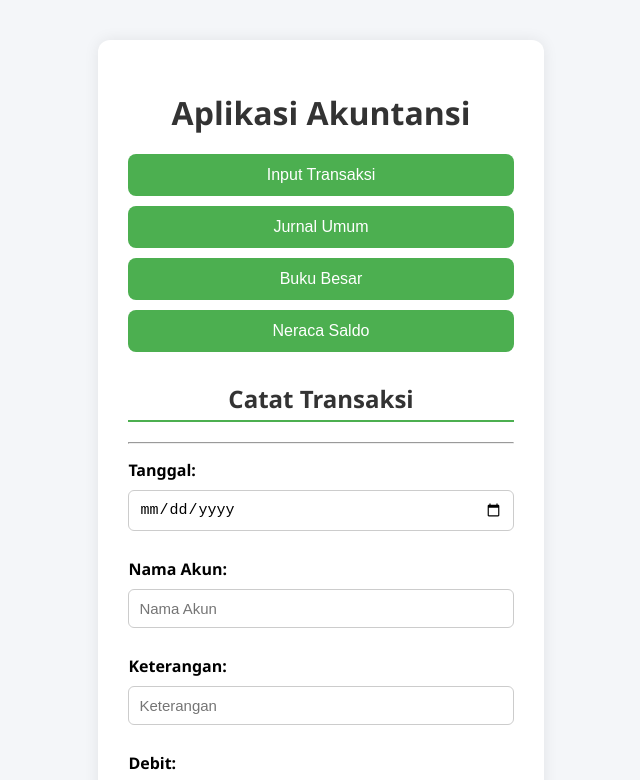
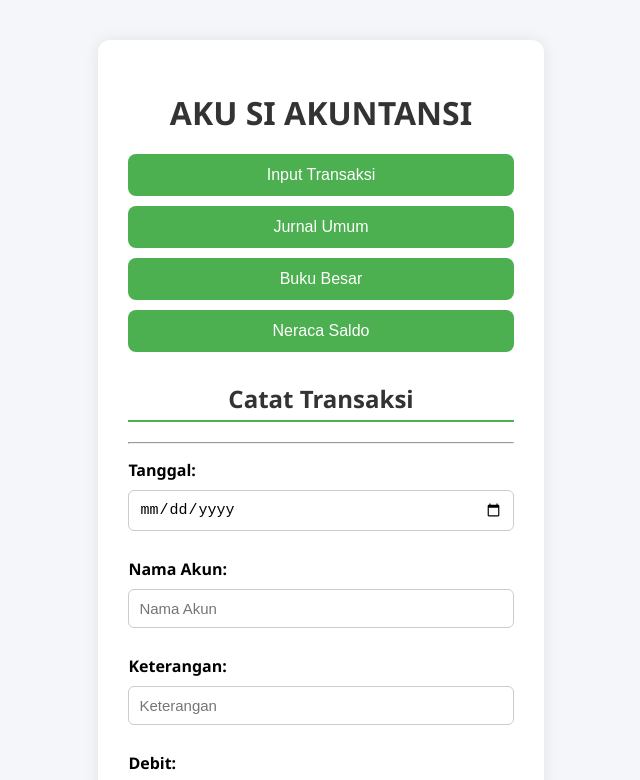
Before and after one commit to shir0o2/akuntansi, a plain HTML site: page index.html in a window 1280 px wide. Shown: the top 780 px of the page, without its empty margins (319-959 px from the left). Drawn offline with Linux system fonts and the light colour scheme.

Commit message:
Update index.html

```diff
--- a/index.html
+++ b/index.html
@@ -3,12 +3,12 @@
 <head>
   <meta charset="UTF-8" />
   <meta name="viewport" content="width=device-width, initial-scale=1.0" />
-  <title>Aplikasi Akuntansi</title>
+  <title>AKU SI AKUNTANSI</title>
   <link rel="stylesheet" href="style.css" />
 </head>
 <body>
   <div class="app-container">
-    <h1>Aplikasi Akuntansi</h1>
+    <h1>AKU SI AKUNTANSI</h1>
 
     <div class="menu-buttons">
       <button onclick="tampilkan('form')">Input Transaksi</button>
```
